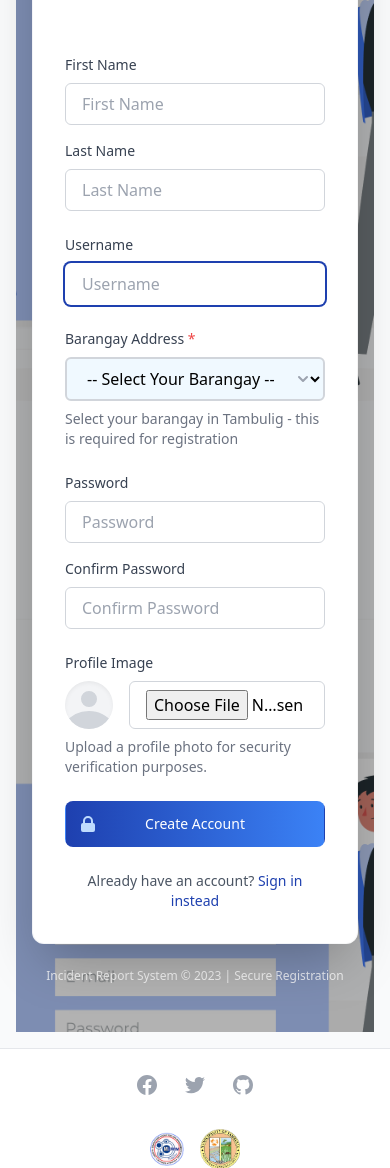
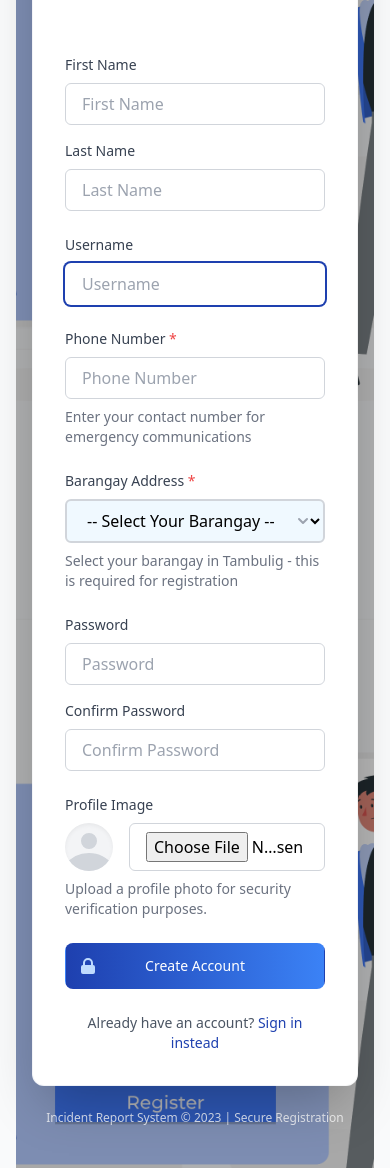
Before and after one commit to lanzy-lanzy/incident_report, a Django app: page /register/ in a window 390 px wide; the page is wider, and only the part inside the window is pictured. Shown: the part 398-1566 px from the top of that part. Run offline with Django 5.2, Linux system fonts and the light colour scheme; data comes from the database, SQL or seed files in the repository; both versions use the stored data as it was after the commit; some libraries are stand-ins or nearby versions.

Commit message:
Add phone number field to ReporterProfile and update registration form

```diff
--- a/disaster_aid/admin.py
+++ b/disaster_aid/admin.py
@@ -15,8 +15,9 @@
 )
 
 class ReporterProfileAdmin(admin.ModelAdmin):
-    list_display = ('user', 'profile_image')
-    search_fields = ('user__username', 'user__email')
+    list_display = ('user', 'profile_image', 'phone_number', 'barangay', 'is_barangay_captain')
+    search_fields = ('user__username', 'user__email', 'phone_number')
+    list_filter = ('is_barangay_captain', 'barangay')
 
 class IncidentReportAdmin(admin.ModelAdmin):
     list_display = ('title', 'barangay', 'location', 'disaster_type', 'reporter', 'date_reported', 'is_verified')
--- a/disaster_aid/forms.py
+++ b/disaster_aid/forms.py
@@ -122,6 +122,17 @@
         )
     )
 
+    phone_number = forms.CharField(
+        max_length=20,
+        required=True,
+        widget=forms.TextInput(
+            attrs={
+                'class': INPUT_CLASSES,
+                'placeholder': 'Phone Number',
+            }
+        )
+    )
+
     # No checkbox needed - all registered users with a barangay are automatically barangay captains
 
     class Meta:
@@ -206,10 +217,11 @@
                 user.save()
                 print(f"DEBUG - User saved with ID: {user.id}")
 
-                # Create the user profile with the profile image and barangay
+                # Create the user profile with the profile image, barangay, and phone number
                 profile_image = self.cleaned_data.get('profile_image')
+                phone_number = self.cleaned_data.get('phone_number')
 
-                print(f"DEBUG - Creating profile with barangay: {barangay}")
+                print(f"DEBUG - Creating profile with barangay: {barangay} and phone number: {phone_number}")
 
                 # All registered users with a barangay are automatically barangay captains
 
@@ -218,6 +230,7 @@
                     user=user,
                     profile_image=profile_image,
                     barangay=barangay,
+                    phone_number=phone_number,
                     is_barangay_captain=True  # Automatically set as barangay captain
                 )
                 print(f"DEBUG - Profile created with ID: {profile.id}")
--- a/disaster_aid/models.py
+++ b/disaster_aid/models.py
@@ -59,6 +59,7 @@
     profile_image = models.ImageField(upload_to='profile_images/', null=True, blank=True)
     barangay = models.ForeignKey(Barangay, on_delete=models.SET_NULL, null=True, blank=True)
     is_barangay_captain = models.BooleanField(default=False, help_text="Designates whether this user is a barangay captain")
+    phone_number = models.CharField(max_length=20, blank=True, null=True)
 
     def __str__(self):
         if self.barangay:
--- a/disaster_aid/views.py
+++ b/disaster_aid/views.py
@@ -120,6 +120,12 @@
     # Get available resource types for the form
     resource_types = DistributionType.objects.filter(inventory__quantity_available__gt=0)
 
+    # Print out all disaster types for debugging
+    disaster_types = DisasterType.objects.all()
+    print("Available disaster types:")
+    for dt in disaster_types:
+        print(f"- {dt.id}: {dt.name}")
+
     if request.method == 'POST':
         form = IncidentReportForm(request.POST, request.FILES)
         if form.is_valid():
--- a/templates/auth/register.html
+++ b/templates/auth/register.html
@@ -179,6 +179,15 @@
                         {{ form.username }}
                     </div>
 
+                    <!-- Phone Number -->
+                    <div class="space-y-2">
+                        <label for="id_phone_number" class="block text-sm font-medium text-gray-700">Phone Number <span class="text-red-500">*</span></label>
+                        {{ form.phone_number }}
+                        <p class="mt-1 text-sm text-gray-500">
+                            Enter your contact number for emergency communications
+                        </p>
+                    </div>
+
                     <!-- Hidden Email Field -->
                     <div style="display: none;">
                         {{ form.email }}
```
Also changed, not shown: db.sqlite3, disaster_aid/migrations/0017_reporterprofile_phone_number.py (added).
